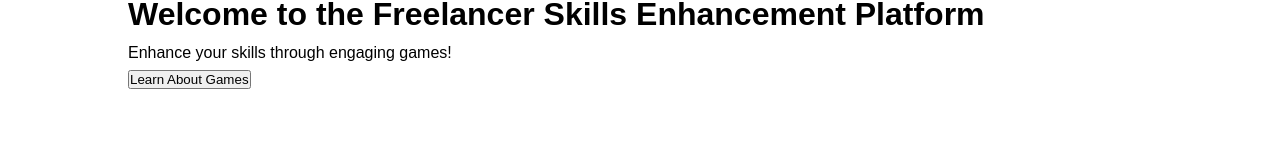
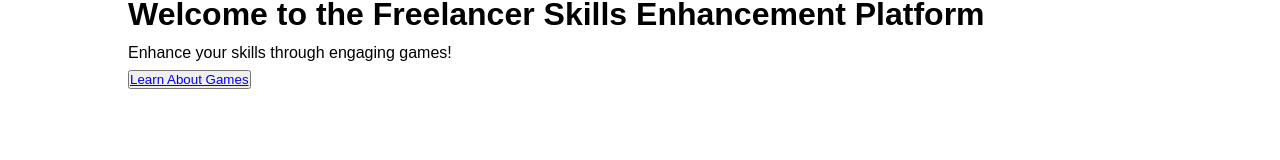
Before and after one commit to katlegomokae/elevateu, a plain HTML site: page home.html in a window 1280 px wide. Shown: the part 125-285 px from the top of the page. Drawn offline with Linux system fonts and the light colour scheme.

Commit message:
Update home.html

```diff
--- a/home.html
+++ b/home.html
@@ -33,7 +33,7 @@
         <p>Enhance your skills through engaging games!</p>
 
         <!-- Button to open the game info modal -->
-        <button id="open-modal-btn">Learn About Games</button>
+        <a href = "slills.html"><button id="open-modal-btn">Learn About Games</a></button>
 
         <!-- Game Info Modal -->
         <div id="game-info-modal" class="modal">
```
